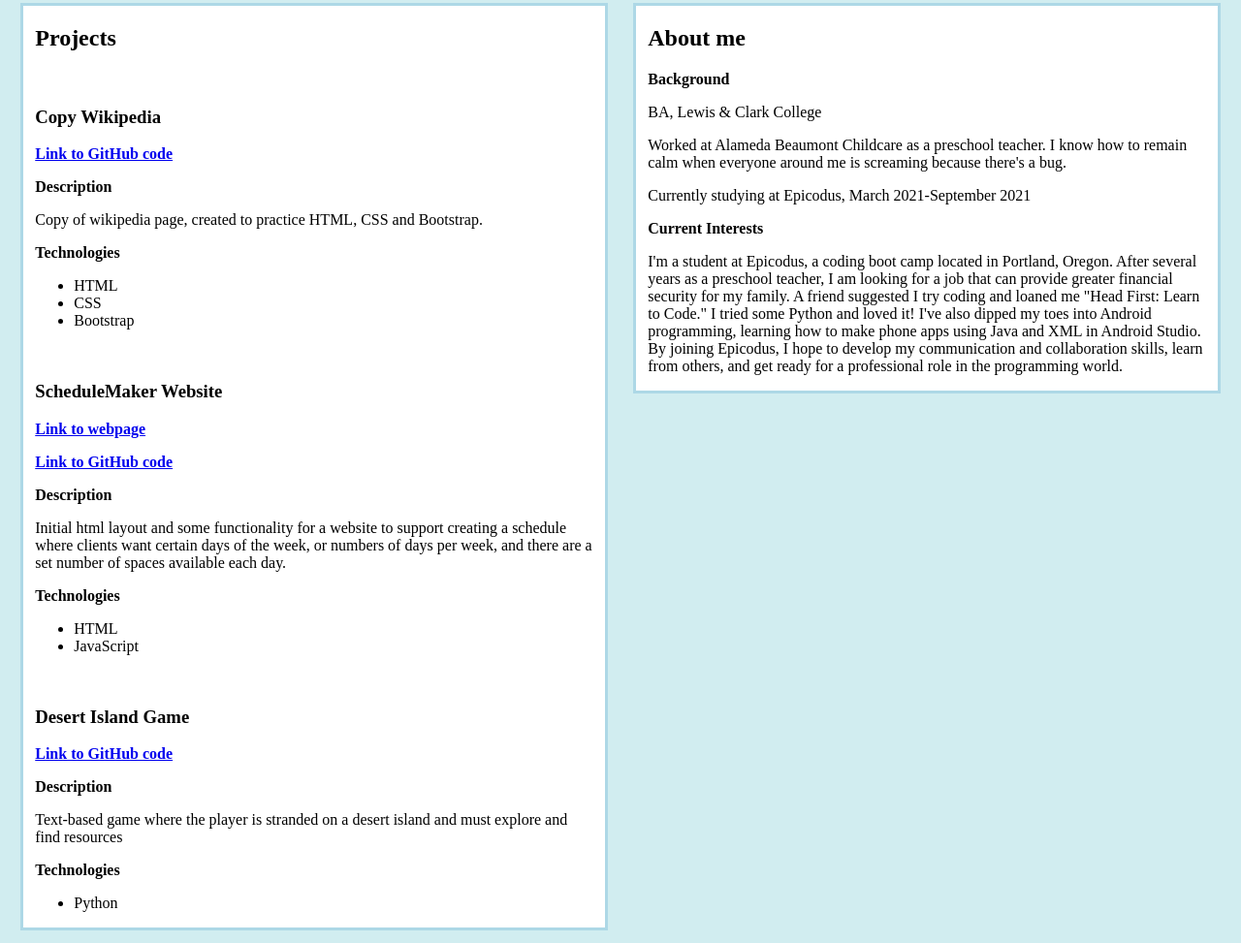
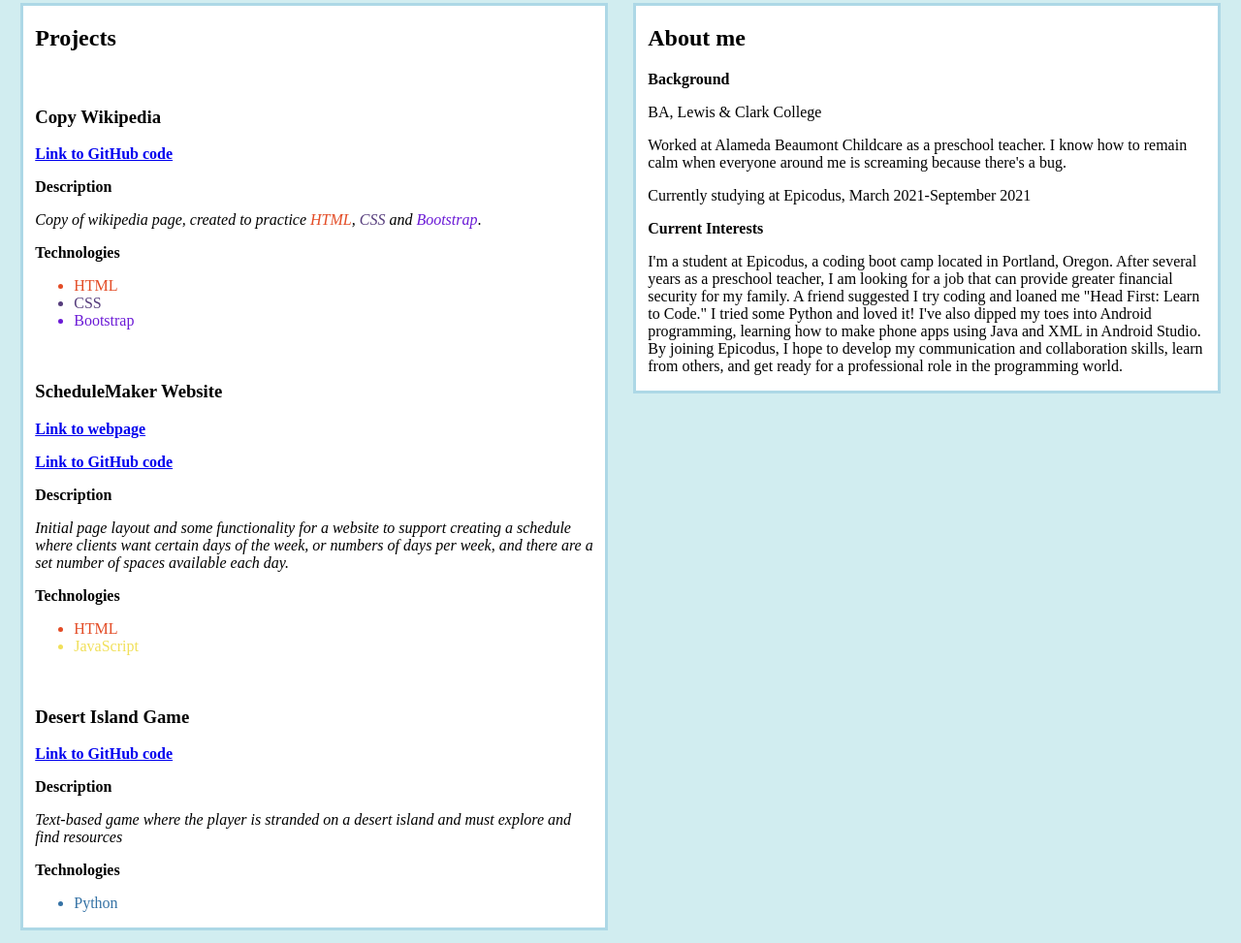
Before and after one commit to FavWest/portfolio, a plain HTML site: page index.html in a window 1280 px wide. Shown: the part 179-1152 px from the top of the page at 97% size. Drawn offline with Linux system fonts and the light colour scheme.

Commit message:
color code language names in Projects

```diff
--- a/css/styles.css
+++ b/css/styles.css
@@ -6,6 +6,7 @@
   background-color: white;
 }
 
+/*TODO: picture does not look right relative to text if viewport changes size*/
 #west-photo {
   float: left;
   width: 10%;
@@ -40,5 +41,21 @@ div {
 }
 
 .html-color {
+  color:#E34C26;
+}
 
+.css-color {
+  color: #563d7c
 }
+
+.bootstrap-color {
+  color: rgb(107, 26, 214);
+}
+
+.javascript-color {
+  color: #f1e05a
+}
+
+.python-color {
+  color: #3572a5;
+}
--- a/index.html
+++ b/index.html
@@ -16,32 +16,32 @@
     <h3>Copy Wikipedia</h3>
     <p><strong><a href="https://github.com/FavWest/wikipedia_static_copy">Link to GitHub code</a></strong></p>
     <p><strong>Description</strong></p>
-    <p>Copy of wikipedia page, created to practice HTML, CSS and Bootstrap.</p>
+    <p><em>Copy of wikipedia page, created to practice <span class="html-color">HTML</span>, <span class="css-color">CSS</span> and <span class="bootstrap-color">Bootstrap</span></em>.</p>
     <p><strong>Technologies</strong></p>
     <ul>
-      <li>HTML</li>
-      <li>CSS</li>
-      <li>Bootstrap</li>
+      <li class="html-color">HTML</li>
+      <li class="css-color">CSS</li>
+      <li class="bootstrap-color">Bootstrap</li>
     </ul>
     <br>
     <h3>ScheduleMaker Website</h3>
     <p><strong><a href="https://favwest.github.io/ScheduleMaker/index.html">Link to webpage</a></strong></p>
     <p><strong><a href="https://github.com/FavWest/ScheduleMaker">Link to GitHub code</a></strong></p>
     <p><strong>Description</strong></p>
-    <p>Initial html layout and some functionality for a website to support creating a schedule where clients want certain days of the week, or numbers of days per week, and there are a set number of spaces available each day.</p>
+    <p><em>Initial page layout and some functionality for a website to support creating a schedule where clients want certain days of the week, or numbers of days per week, and there are a set number of spaces available each day.</em></p>
     <p><strong>Technologies</strong></p>
     <ul>
-      <li>HTML</li>
-      <li>JavaScript</li>
+      <li class="html-color">HTML</li>
+      <li class="javascript-color">JavaScript</li>
     </ul>
     <br>
     <h3>Desert Island Game</h3>
     <p><strong><a href="https://github.com/FavWest/Desert_Island">Link to GitHub code</a></strong></p>
     <p><strong>Description</strong></p>
-    <p>Text-based game where the player is stranded on a desert island and must explore and find resources</p>
+    <p><em>Text-based game where the player is stranded on a desert island and must explore and find resources</em></p>
     <p><strong>Technologies</strong></p>
     <ul>
-      <li>Python</li>
+      <li class="python-color">Python</li>
     </ul>
   </div>
   <div class="box-about">
```
